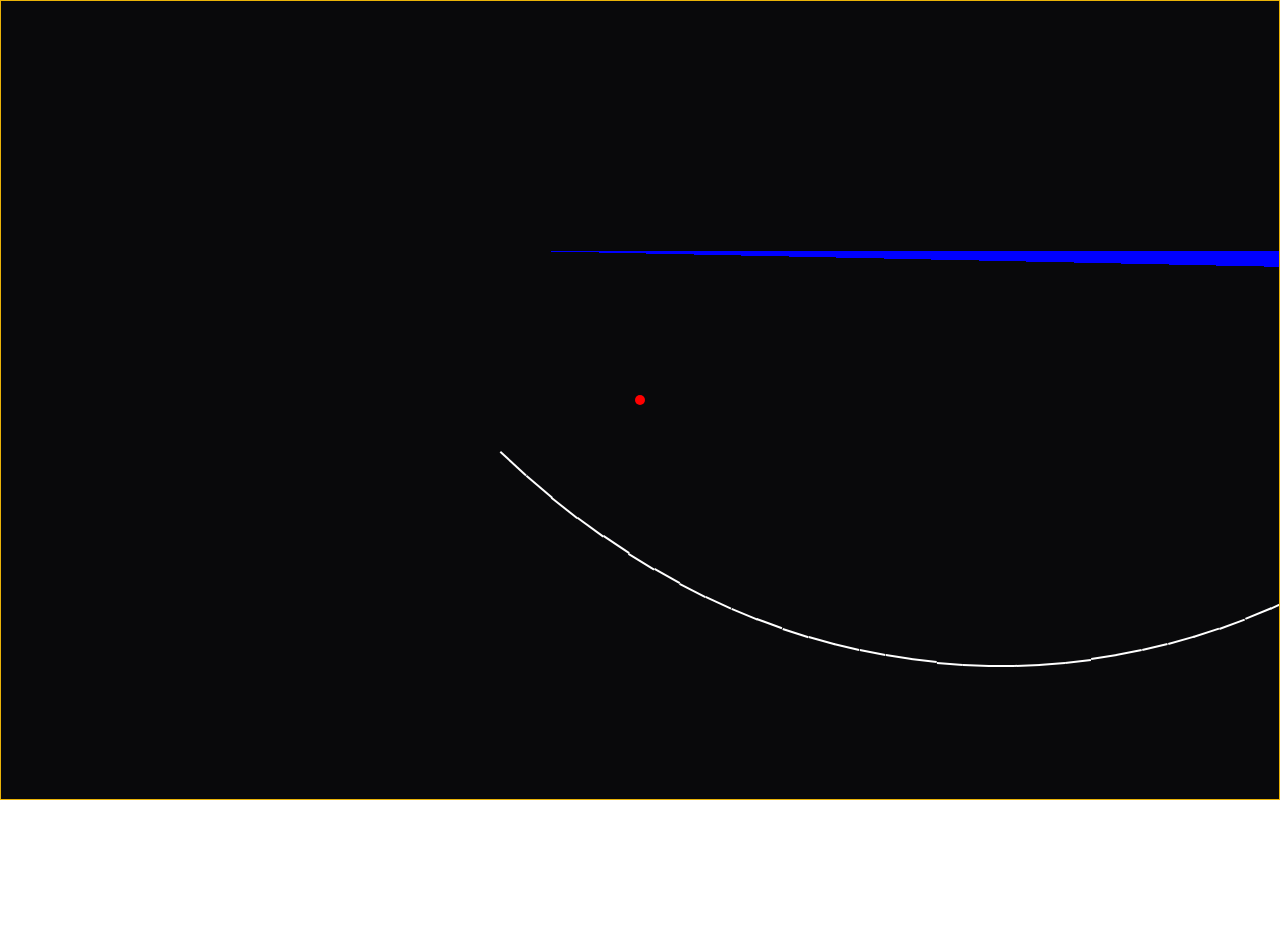
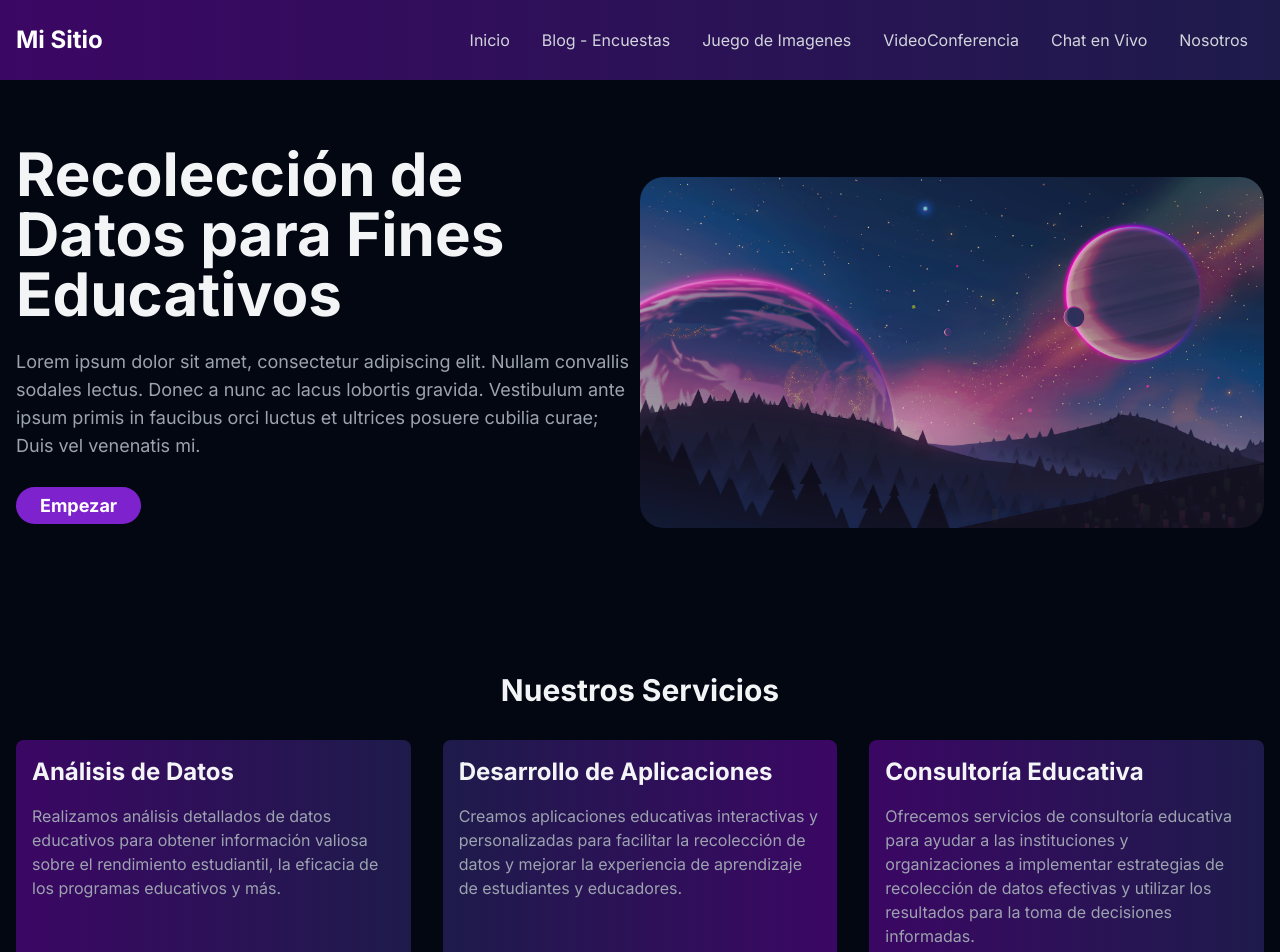
Before and after one commit to MiguelAngel0107/LimaRapida_Django_Pandas_Keras_Nextjs, a Next.js app in the folder frontend/view/: page / in a window 1280 px wide. Shown: the top 952 px of the page. Before the commit the page ends 800 px from the top, so only its background shows below. Built offline with nearby package versions, Linux system fonts and the light colour scheme.

Commit message:
PageHome

```diff
--- a/frontend/view/src/app/page.tsx
+++ b/frontend/view/src/app/page.tsx
@@ -1,100 +1,95 @@
-"use client";
-import { useState, useRef, useEffect } from "react";
-import Linea from "@/components/tools/line";
-import Marker from "@/components/tools/marker";
-import PointCenter from "@/components/tools/pointCenter";
-import Row from "@/components/tools/row";
-import LineTwoPoints from "@/components/tools/lineTwoPoints";
-import RowTwoPoints from "@/components/tools/rowTwoPoints";
-import FragmentedLine from "@/components/tools/fragmentedLine";
-import RadiusLine from "@/components/tools/radiusLine";
-import RadiusLineDinamic from "@/components/tools/radiusLineDinamic";
+import React from "react";
+import Image from "next/image";
+import NavBar from "@/components/navigation/navBar";
 
-export default function Home() {
-  const containerRef = useRef<HTMLDivElement>(null);
-  const [isDragging, setIsDragging] = useState(false);
-  const [lastPositionX, setLastPositionX] = useState(0);
-  const [lastPositionY, setLastPositionY] = useState(0);
-  const [screenSize, setScreenSize] = useState({ width: 0, height: 0 });
+const HomePage = () => {
+  return (
+    <div className="bg-gray-950">
+      <NavBar />
 
-  useEffect(() => {
-    setScreenSize({
-      width: window.innerWidth,
-      height: window.innerHeight,
-    });
-  }, []);
+      <main className="py-16">
+        <div className="container mx-auto px-4">
+          <div className="flex flex-col md:flex-row items-center">
+            <div className="md:w-1/2 mb-10">
+              <h1 className="text-4xl md:text-6xl font-bold mb-6 text-gray-100">
+                Recolección de Datos para Fines Educativos
+              </h1>
+              <p className="text-lg text-gray-400 mb-8">
+                Lorem ipsum dolor sit amet, consectetur adipiscing elit. Nullam
+                convallis sodales lectus. Donec a nunc ac lacus lobortis
+                gravida. Vestibulum ante ipsum primis in faucibus orci luctus et
+                ultrices posuere cubilia curae; Duis vel venenatis mi.
+              </p>
+              <a
+                href="#"
+                className="bg-purple-700 hover:bg-purple-800 text-white py-2 px-6 rounded-full font-bold text-lg"
+              >
+                Empezar
+              </a>
+            </div>
+            <div className="md:w-1/2">
+              <Image
+                src="/images/home/backiee-196480.jpg"
+                alt="Ilustración"
+                className="mx-auto rounded-3xl"
+                width={1000}
+                height={1000}
+              />
+            </div>
+          </div>
+        </div>
+      </main>
 
-  function handleMouseDown(event: React.MouseEvent<HTMLDivElement>) {
-    setIsDragging(true);
-    setLastPositionX(event.clientX);
-    setLastPositionY(event.clientY);
-  }
+      <section className="text-gray-100 py-12">
+        <div className="container mx-auto px-4">
+          <h2 className="text-3xl font-bold text-center mb-8">
+            Nuestros Servicios
+          </h2>
+          <div className="grid grid-cols-1 md:grid-cols-3 gap-8">
+            <div className="p-4 bg-gradient-to-r from-purple-950 to-indigo-950 rounded-lg">
+              <h3 className="text-2xl font-bold text-gray-100 mb-4">
+                Análisis de Datos
+              </h3>
+              <p className="text-gray-400">
+                Realizamos análisis detallados de datos educativos para obtener
+                información valiosa sobre el rendimiento estudiantil, la
+                eficacia de los programas educativos y más.
+              </p>
+            </div>
+            <div className="p-4 bg-gradient-to-r from-indigo-950 to-purple-950 rounded-lg">
+              <h3 className="text-2xl font-bold text-gray-100 mb-4">
+                Desarrollo de Aplicaciones
+              </h3>
+              <p className="text-gray-400">
+                Creamos aplicaciones educativas interactivas y personalizadas
+                para facilitar la recolección de datos y mejorar la experiencia
+                de aprendizaje de estudiantes y educadores.
+              </p>
+            </div>
+            <div className="p-4 bg-gradient-to-r from-purple-950 to-indigo-950 rounded-lg">
+              <h3 className="text-2xl font-bold text-gray-100 mb-4">
+                Consultoría Educativa
+              </h3>
+              <p className="text-gray-400">
+                Ofrecemos servicios de consultoría educativa para ayudar a las
+                instituciones y organizaciones a implementar estrategias de
+                recolección de datos efectivas y utilizar los resultados para la
+                toma de decisiones informadas.
+              </p>
+            </div>
+          </div>
+        </div>
+      </section>
 
-  function handleMouseUp(event: React.MouseEvent<HTMLDivElement>) {
-    if (isDragging) {
-      setIsDragging(false);
-      setLastPositionX(0);
-      setLastPositionY(0);
-    }
-  }
-
-  function handleMouseMove(event: React.MouseEvent<HTMLDivElement>) {
-    if (!isDragging) return;
-
-    const deltaX = event.clientX - lastPositionX;
-    const deltaY = event.clientY - lastPositionY;
-
-    if (containerRef.current) {
-      containerRef.current.scrollLeft -= deltaX;
-      containerRef.current.scrollTop -= deltaY;
-    }
-
-    setLastPositionX(event.clientX);
-    setLastPositionY(event.clientY);
-  }
-
-  function generarListaValores(inicio: number, fin: number): number[] {
-    const lista: number[] = [];
-
-    for (let i = inicio; i <= fin; i++) {
-      lista.push(i);
-    }
-
-    for (let i = fin - 1; i >= inicio; i--) {
-      lista.push(i);
-    }
-
-    return lista;
-  }
-
-  return (
-    <div>
-      <div
-        className="relative w-screen h-screen border border-yellow-500 overflow-hidden cursor-grab active:cursor-grabbing bg-zinc-950"
-        ref={containerRef}
-        onMouseDown={handleMouseDown}
-        onMouseUp={handleMouseUp}
-        onMouseMove={handleMouseMove}
-      >
-        <PointCenter />
-
-        <FragmentedLine
-          pointX={550}
-          pointY={250}
-          pointX2={1500}
-          pointY2={250}
-          cargaTrafico={[
-            1, 2, 3, 4, 5, 6, 7, 8, 9, 10, 11, 12, 13, 14, 15, 16, 17, 18, 19,
-            20,
-          ]}
-          nFragements={20}
-          colorHexa="blue"
-        />
-
-        <RadiusLine pointX={500} pointY={450} pointX2={1500} pointY2={450} />
-
-
-      </div>
+      <footer className="bg-gray-900 text-gray-300 py-6">
+        <div className="container mx-auto px-4">
+          <p className="text-center">
+            © 2023 Tu Sitio | Todos los derechos reservados
+          </p>
+        </div>
+      </footer>
     </div>
   );
-}
+};
+
+export default HomePage;
--- /dev/null
+++ b/frontend/view/src/components/navigation/navBar.tsx
@@ -0,0 +1,104 @@
+"use client";
+import React, { useState } from "react";
+import Link from "next/link";
+
+const NavBar = () => {
+  const [isMenuOpen, setIsMenuOpen] = useState(false);
+
+  const toggleMenu = () => {
+    setIsMenuOpen(!isMenuOpen);
+  };
+
+  return (
+    <header className="bg-gradient-to-r from-purple-950 to-indigo-950 py-6">
+      <div className="container mx-auto px-4">
+        <nav className="flex justify-between items-center">
+          <div>
+            <a href="#" className="text-white text-2xl font-bold">
+              Mi Sitio
+            </a>
+          </div>
+          <div className="md:hidden">
+            <button
+              onClick={toggleMenu}
+              className="text-gray-300 hover:text-white focus:outline-none"
+            >
+              <svg
+                className="h-6 w-6 fill-current"
+                viewBox="0 0 24 24"
+                xmlns="http://www.w3.org/2000/svg"
+              >
+                <path
+                  fillRule="evenodd"
+                  d="M4 6h16a1 1 0 0 1 0 2H4a1 1 0 1 1 0-2zm0 5h16a1 1 0 0 1 0 2H4a1 1 0 0 1 0-2zm0 5h16a1 1 0 0 1 0 2H4a1 1 0 0 1 0-2z"
+                />
+              </svg>
+            </button>
+          </div>
+          <div className="hidden md:flex md:items-center">
+            <a
+              href="#"
+              className="text-gray-300 hover:text-white px-4 transition-colors duration-300"
+            >
+              Inicio
+            </a>
+            <a
+              href="#"
+              className="text-gray-300 hover:text-white px-4 transition-colors duration-300"
+            >
+              Blog - Encuestas
+            </a>
+            <a
+              href="#"
+              className="text-gray-300 hover:text-white px-4 transition-colors duration-300"
+            >
+              Juego de Imagenes
+            </a>
+            <a
+              href="#"
+              className="text-gray-300 hover:text-white px-4 transition-colors duration-300"
+            >
+              VideoConferencia
+            </a>
+            <a
+              href="#"
+              className="text-gray-300 hover:text-white px-4 transition-colors duration-300"
+            >
+              Chat en Vivo
+            </a>
+            <a
+              href="#"
+              className="text-gray-300 hover:text-white px-4 transition-colors duration-300"
+            >
+              Nosotros
+            </a>
+          </div>
+        </nav>
+        {isMenuOpen && (
+          <div className="mt-2 md:hidden">
+            <a
+              href="#"
+              className="block text-gray-300 hover:text-white px-4 py-2 transition-colors duration-300"
+            >
+              Opción 1
+            </a>
+            <a
+              href="#"
+              className="block text-gray-300 hover:text-white px-4 py-2 transition-colors duration-300"
+            >
+              Opción 2
+            </a>
+            <a
+              href="#"
+              className="block text-gray-300 hover:text-white px-4 py-2 transition-colors duration-300"
+            >
+              Opción 3
+            </a>
+          </div>
+        )}
+      </div>
+    </header>
+  );
+};
+
+export default NavBar;
--- a/frontend/view/src/style/globals.css
+++ b/frontend/view/src/style/globals.css
@@ -1,3 +1,14 @@
 @tailwind base;
 @tailwind components;
 @tailwind utilities;
+
+/* Para ocultar solo la barra de desplazamiento vertical */
+::-webkit-scrollbar {
+    display: none;
+  }
+
+  /* Para ocultar tanto la barra de desplazamiento horizontal como vertical */
+  ::-webkit-scrollbar {
+    width: 0;
+    height: 0;
+  }
```
Also changed, not shown: frontend/view/src/components/examples/home.tsx (added, +98 -0 lines), frontend/view/tailwind.config.js (+7 -7 lines), frontend/view/public/images/home/backiee-196480.jpg (added).
